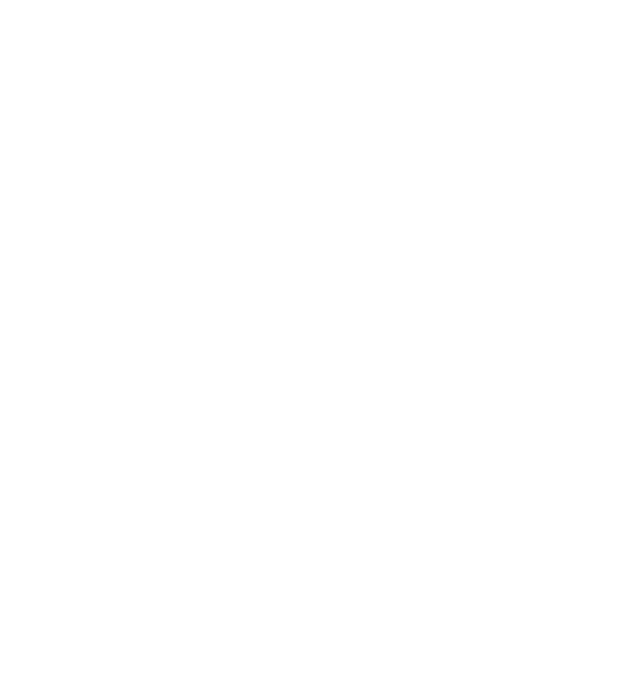
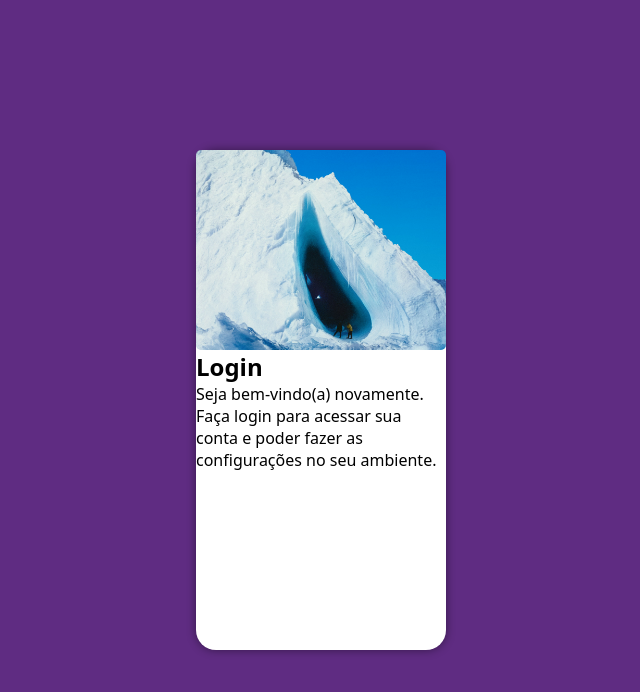
Before and after one commit to ErickaVanessa/projeto-login, a plain HTML site: page index.html in a window 1280 px wide. Shown: the whole page, without its empty margins (319-959 px from the left). Drawn offline with nearby package versions, Linux system fonts and the light colour scheme.

Commit message:
alteração

```diff
--- a/estilos/style.css
+++ b/estilos/style.css
@@ -1 +1,51 @@
 @charset "UTF-8";
+
+/* paleta de cores
+Verde: #49a09d
+Lilás : #5f2c82
+
+*/
+
+* {
+    font-family:system-ui, -apple-system, BlinkMacSystemFont, 'Segoe UI', Roboto, Oxygen, Ubuntu, Cantarell, 'Open Sans', 'Helvetica Neue', sans-serif;
+    padding: 0px;
+    margin: 0px;
+    box-sizing: border-box;
+
+}
+
+
+body , html{
+    background-color: #5f2c82;
+    height: 100vh;
+    width: 100vw;
+}
+
+main{
+    position: relative;
+    height: 100vh;
+    width: 100vw;
+}
+
+section#login{
+    position: relative;
+    top: 50%;
+    left: 50%;
+    transform: translate(-50%, -50%);
+
+
+    background-color: white;
+    width: 250px;
+    height: 500px;
+    border-radius: 20px;
+    box-shadow: 0px 0px 10px rgba(0, 0, 0, 0.450);
+}
+
+.imagem{
+    background: #5f2c82 url(../imagens/unseen-histories-Z052N0BAQuE-unsplash.jpg);
+    background-size: cover;
+    background-position: center center;
+    height: 200px;
+    border-radius: 5px;
+
+}
--- a/index.html
+++ b/index.html
@@ -4,13 +4,35 @@
 <head>
     <meta charset="UTF-8">
     <meta name="viewport" content="width=device-width, initial-scale=1.0">
-    <title>Document</title>
-    <link rel="stylesheet" href="estilos/style.css
-    ">
+    <title>projeto login</title>
+
+    <link rel="stylesheet" href="estilos/style.css">
 </head>
 
 <body>
+    <main>
 
+        <section id="login">
+            <div class="imagem">
+
+            </div>
+
+            <div id="formulario">
+                <h1>Login</h1>
+                <p>Seja bem-vindo(a) novamente. Faça login para acessar sua conta e poder fazer as configurações no seu ambiente.
+                </p>
+
+                <form action="" method="post">
+
+                </form>
+
+
+            </div>
+        </section>
+    </main>
+
+    <script type="module" src="https://unpkg.com/ionicons@7.1.0/dist/ionicons/ionicons.esm.js"></script>
+    <script nomodule src="https://unpkg.com/ionicons@7.1.0/dist/ionicons/ionicons.js"></script>
 </body>
 
 </html>
```
Also changed, not shown: imagens/unseen-histories-Z052N0BAQuE-unsplash.jpg (added).
